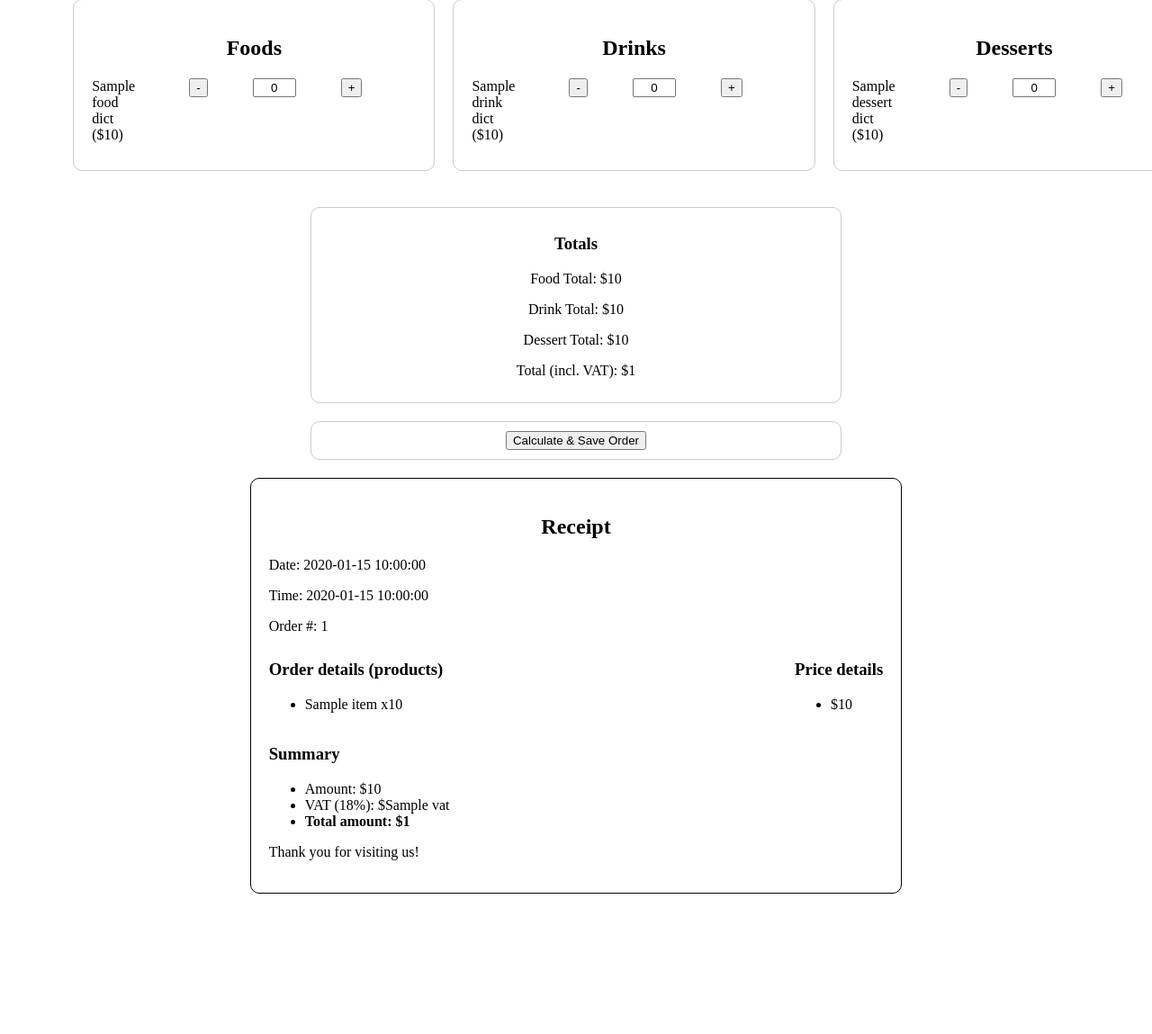
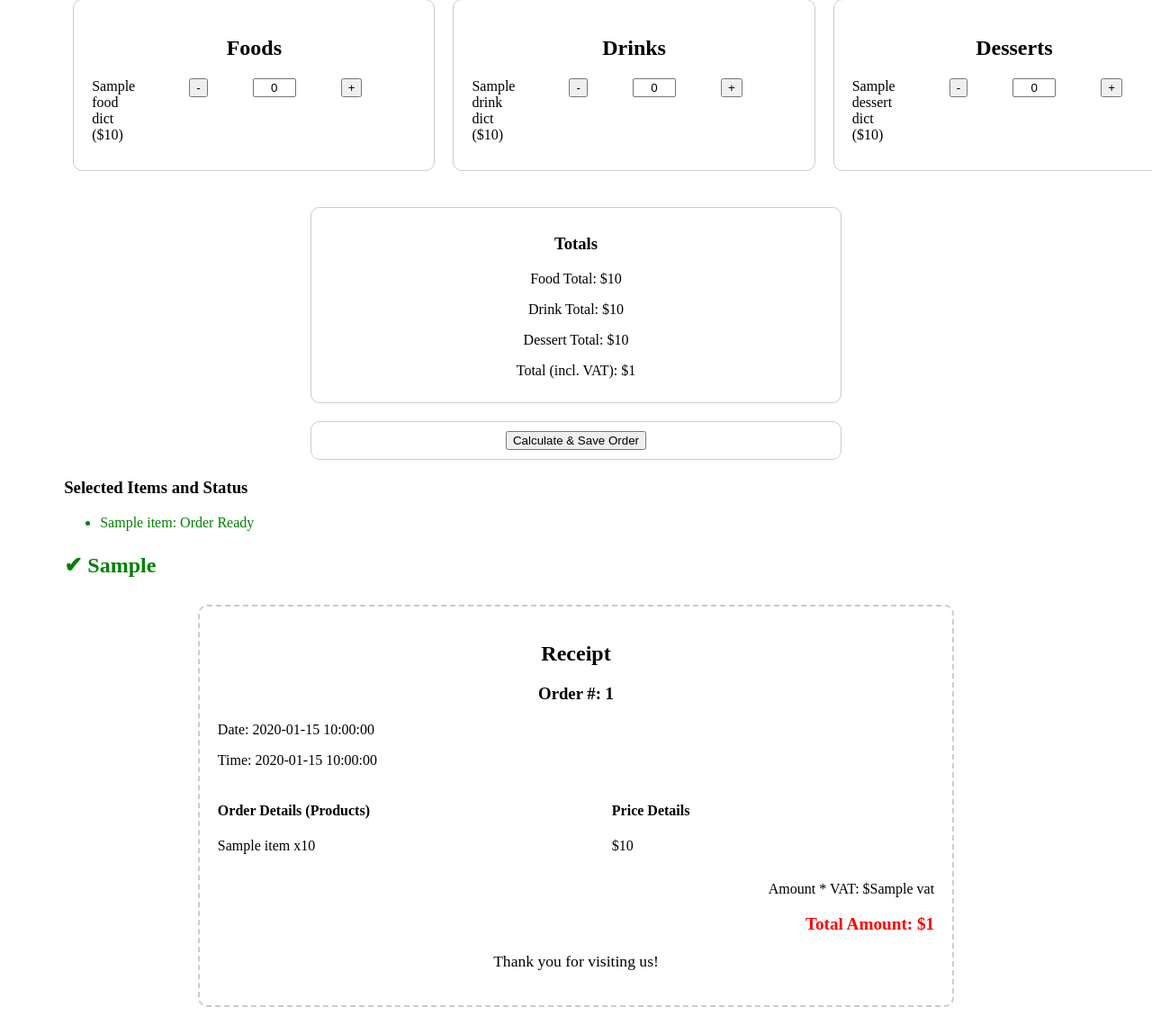
Before and after one commit to TurtleWithGlasses/restaurant_app, a Flask app: template templates/index.html in a window 1280 px wide; the page is wider, and only the part inside the window is pictured. Shown: the part 99-1248 px from the top of that part at 90% size. Before the commit the page ends 1092 px from the top of that part, so only its background shows below. Run offline with Flask 3, Linux system fonts and the light colour scheme; the template is opened without the code that fills it: most values are stand-ins (such as "Sample title", 1, 10 or a date in 2020).

Commit message:
Add database, change logic of adding items to the receipt according to the database logic

```diff
--- a/app.py
+++ b/app.py
@@ -1,15 +1,24 @@
 from flask import Flask, render_template, request
 from menu_data import food_dict, drink_dict, dessert_dict
+from models import db, Order, OrderItem
 import json
 import subprocess
+import time
 from datetime import datetime
 
 app = Flask(__name__)
 
-order_number = 1
+# Database configuration
+app.config["SQLALCHEMY_DATABASE_URI"] = "sqlite:///restaurant.db"
+app.config["SQLALCHEMY_TRACK_MODIFICATIONS"] = False
+
+db.init_app(app)
+
+with app.app_context():
+    db.create_all()
 
 def send_order_to_worker(order):
-    # sends the order to the worker
+    # Sends the order to the worker
     result = subprocess.run(["python3", "worker.py"], input=json.dumps(order), text=True, capture_output=True)
     print("Raw worker output:", result.stdout.strip())
 
@@ -27,10 +36,8 @@ def index():
 
 @app.route("/calculate", methods=["POST"])
 def calculate():
-    global order_number  # Use the global order counter
+    selected_items = {}
 
-    selected_items = {}
-    order_details = []
     food_total = 0
     drink_total = 0
     dessert_total = 0
@@ -40,41 +47,67 @@ def calculate():
         quantity = int(request.form.get(f"food_{item}", 0))
         if quantity > 0:
             selected_items[item] = quantity
-            order_details.append((item, quantity, price * quantity))
             food_total += price * quantity
 
     for item, price in drink_dict.items():
         quantity = int(request.form.get(f"drink_{item}", 0))
         if quantity > 0:
             selected_items[item] = quantity
-            order_details.append((item, quantity, price * quantity))
             drink_total += price * quantity
 
     for item, price in dessert_dict.items():
         quantity = int(request.form.get(f"dessert_{item}", 0))
         if quantity > 0:
             selected_items[item] = quantity
-            order_details.append((item, quantity, price * quantity))
             dessert_total += price * quantity
 
     total = food_total + drink_total + dessert_total
     vat = total * 0.18
     total_including_vat = total + vat
 
+    # Generate unique order number
+    order_number = f"ORD-{int(time.time())}"
+
+    # Save order & items to the database
+    order = Order(
+        order_number=order_number,
+        date=datetime.now().strftime("%Y-%m-%d"),
+        time=datetime.now().strftime("%H:%M:%S"),
+        total=total,
+        vat=vat,
+        total_including_vat=total_including_vat
+    )
+    db.session.add(order)
+    db.session.flush()  # Ensure order.id is available for the order items
+
+    for item, quantity in selected_items.items():
+        item_price = (food_dict.get(item) or drink_dict.get(item) or dessert_dict.get(item))
+        order_item = OrderItem(
+            order_id=order.id,
+            item_name=item,
+            quantity=quantity,
+            price=item_price * quantity
+        )
+        db.session.add(order_item)
+
+    db.session.commit()
+
+    # Send the order to worker.py
+    worker_response = send_order_to_worker(selected_items)
+
     # Generate the receipt details
     receipt = {
-        "date": datetime.now().strftime("%Y-%m-%d"),
-        "time": datetime.now().strftime("%H:%M:%S"),
-        "order_number": f"#{order_number:04d}",
-        "order_details": order_details,
+        "order_number": order_number,
+        "date": order.date,
+        "time": order.time,
+        "order_items": [
+            {"name": item.item_name, "quantity": item.quantity, "price": item.price} for item in order.items
+        ],
         "total": total,
         "vat": vat,
         "total_including_vat": total_including_vat
     }
-    order_number += 1  # Increment the order number
-
-    # Send the order to worker.py
-    worker_response = send_order_to_worker(selected_items)
+    print("Receipt items:", receipt['order_items'])
 
     return render_template(
         "index.html",
--- a/templates/index.html
+++ b/templates/index.html
@@ -87,26 +87,70 @@
             border-radius: 10px;
         }
 
-        .receipt {
-            border: 1px solid black;
-            padding: 20px;
-            margin: 20px auto;
-            width: 60%;
-            border-radius: 10px;
-            text-align: left;
+        .preparing {
+            color: red;
+            font-weight: bold;
         }
 
-        .receipt h2 {
+        .ready {
+            color: green;
+            font-weight: normal;
+        }
+
+        .order-ready {
+            color: green;
+            font-weight: bold;
+            font-size: 1.5em;
+        }
+
+        .receipt {
+            width: 70%;
+            margin: 30px auto;
+            padding: 20px;
+            border: 2px dashed #ccc;
+            border-radius: 10px;
+        }
+
+        .receipt h2, .receipt h3 {
             text-align: center;
             margin-bottom: 20px;
         }
 
-        .receipt .details {
+        .receipt-details {
+            display: flex;
+            justify-content: space-between;
+        }
+
+        .receipt-details div {
+            width: 45%;
+        }
+
+        .receipt-details .products, .receipt-details .prices {
+            display: flex;
+            flex-direction: column;
+        }
+
+        .receipt-details .products div, .receipt-details .prices div {
+            display: flex;
+            justify-content: space-between;
             margin-bottom: 10px;
         }
 
-        .receipt .totals {
+        .receipt-total {
             text-align: right;
+            margin-top: 20px;
+        }
+
+        .receipt-total .total-amount {
+            color: red;
+            font-weight: bold;
+            font-size: 1.2em;
+        }
+
+        .thank-you {
+            text-align: center;
+            margin-top: 20px;
+            font-size: 1.1em;
         }
     </style>
 </head>
@@ -201,44 +245,68 @@
             </div>
         </form>
 
-        <!-- Receipt -->
+        <!-- Selected Items and Status -->
+        {% if preparation_details %}
+        <div class="selected-items">
+            <h3>Selected Items and Status</h3>
+            <ul>
+                {% for item, status in preparation_details.items() %}
+                <li class="ready" id="item-{{ item }}">
+                    {{ item }}{% if selected_items[item] > 1 %} x{{ selected_items[item] }}{% endif %}: {{ status }}
+                </li>
+                {% endfor %}
+            </ul>
+        </div>
+        {% endif %}
+
+
+
+        <!-- Worker Response -->
+        <div class="worker-response">
+            {% if worker_response %}
+            <h3 class="order-ready">✔ {{ worker_response }}</h3>
+            {% endif %}
+        </div>
+
+        <!-- Receipt Section -->
         {% if receipt %}
         <div class="receipt">
             <h2>Receipt</h2>
-            <p class="details">Date: {{ receipt.date }}</p>
-            <p class="details">Time: {{ receipt.time }}</p>
-            <p class="details">Order #: {{ receipt.order_number }}</p>
+            <h3>Order #: {{ receipt.order_number }}</h3>
+            <p>Date: {{ receipt.date }}</p>
+            <p>Time: {{ receipt.time }}</p>
 
-            <div style="display: flex; justify-content: space-between;">
-                <div>
-                    <h3>Order details (products)</h3>
-                    <ul>
-                        {% for item, quantity, price in receipt.order_details %}
-                        <li>{{ item }} x{{ quantity }}</li>
-                        {% endfor %}
-                    </ul>
+            <div class="receipt-details">
+                <div class="products">
+                    <h4>Order Details (Products)</h4>
+                    {% for item in receipt.order_items %}
+                    <div>
+                        <span>{{ item.name }}{% if item.quantity > 1 %} x{{ item.quantity }}{% endif %}</span>
+                    </div>
+                    {% endfor %}
                 </div>
-                <div>
-                    <h3>Price details</h3>
-                    <ul>
-                        {% for item, quantity, price in receipt.order_details %}
-                        <li>${{ price }}</li>
-                        {% endfor %}
-                    </ul>
+                <div class="prices">
+                    <h4>Price Details</h4>
+                    {% for item in receipt.order_items %}
+                    <div>
+                        <span>${{ item.price }}</span>
+                    </div>
+                    {% endfor %}
                 </div>
             </div>
 
-            <h3>Summary</h3>
-            <ul>
-                <li>Amount: ${{ receipt.total }}</li>
-                <li>VAT (18%): ${{ receipt.vat }}</li>
-                <li><strong>Total amount: ${{ receipt.total_including_vat }}</strong></li>
-            </ul>
+            <div class="receipt-total">
+                <p>Amount * VAT: ${{ receipt.vat }}</p>
+                <p class="total-amount">Total Amount: ${{ receipt.total_including_vat }}</p>
+            </div>
 
-            <p>Thank you for visiting us!</p>
+            <div class="thank-you">
+                <p>Thank you for visiting us!</p>
+            </div>
         </div>
+        {% endif %}
 
-        {% endif %}
+
     </div>
 
     <script>
```
Also changed, not shown: models.py (added, +20 -0 lines), worker.py (+4 -4 lines).
